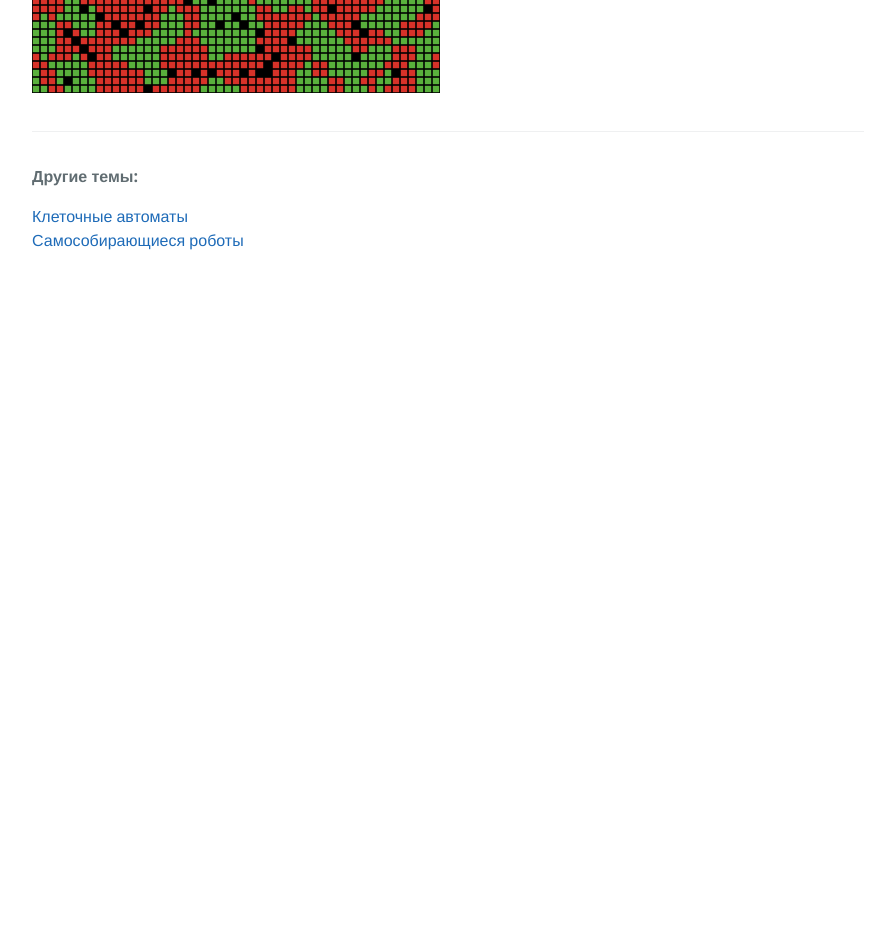
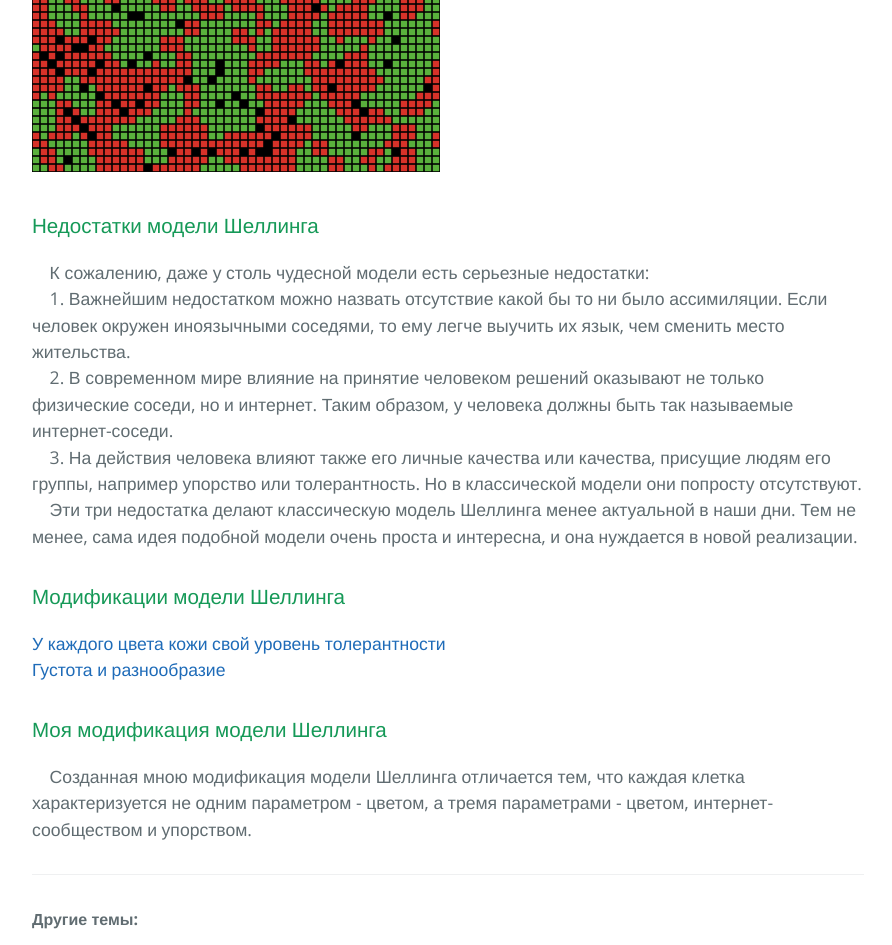
Before and after one commit to Dewdis/me, a plain HTML site: page index.html in a window 1280 px wide. Shown: the part 1066-2011 px from the top of the page, without its empty margins (192-1084 px from the left). Before the commit the page ends 1366 px from the top, so only its background shows below. Drawn offline with nearby package versions, Linux system fonts and the light colour scheme.

Commit message:
много текст

```diff
--- a/index.html
+++ b/index.html
@@ -19,10 +19,10 @@
 
     <section class="main-content">
 
-    <h3><a id="Что-такое-модель-Шеллинга" class="anchor" aria-hidden="true"><span class="octicon octicon-link"></span></a>Что такое модель Шеллинга?</h3>
+    <h3><a class="anchor" aria-hidden="true"><span class="octicon octicon-link"></span></a>Что такое модель Шеллинга?</h3>
     <p>
       &emsp;Модель Шеллинга - это известная модель, описывающая процесс сегрегации.
-      Была придумана американским экономистом Томасом Шеллингом в 1960-х годах.
+      Была придумана американским экономистом Томасом Шеллингом в 1970-х годах.
       В то время в США было распространено такое явление, как гетто.
       Шеллинг наблюдал за этим процессом, и в результате пришел к выводу,
       что "черные" районы образуются не из-за поголовной вражды людей разного цвета кожи,
@@ -37,9 +37,53 @@
       к числу всех соседей меньше некоторого порога, то агент
       переезжает на любую пустую клетку. В результате действия таких
       простых правил образуется тотальная сегрегация.
+      <br>
+      &emsp;В силу того, что вопросы цвета кожи утрачивают свою
+      былую актуальность, модель все чаще используется не для
+      описания поведения людей разного цвета кожи, а для
+      описания поведения представителей разных конфессий, языков,
+      увлечений и т.д.
       <p>
       <img src="images/head.png">
     </p>
+
+    <h3><a class="anchor" aria-hidden="true"><span class="octicon octicon-link"></span></a>Недостатки модели Шеллинга</h3>
+    <p>
+      &emsp;К сожалению, даже у столь чудесной модели есть
+      серьезные недостатки:
+      <br>
+      &emsp;1. Важнейшим недостатком можно назвать отсутствие какой
+      бы то ни было ассимиляции. Если человек окружен иноязычными
+      соседями, то ему легче выучить их язык, чем сменить место
+      жительства.
+      <br>
+      &emsp;2. В современном мире влияние на принятие человеком
+      решений оказывают не только физические соседи, но и интернет.
+      Таким образом, у человека должны быть так называемые интернет-соседи.
+      <br>
+      &emsp;3. На действия человека влияют также его личные качества или
+      качества, присущие людям его группы, например упорство или толерантность. Но в классической модели они
+      попросту отсутствуют.
+      <br>
+      &emsp;Эти три недостатка делают классическую модель Шеллинга менее
+      актуальной в наши дни. Тем не менее, сама идея подобной модели
+      очень проста и интересна, и она нуждается в новой реализации.
+    </p>
+
+    <h3><a class="anchor" aria-hidden="true"><span class="octicon octicon-link"></span></a>Модификации модели Шеллинга</h3>
+    <p>
+    </p>
+    <a href="http://faculty.ucr.edu/~hanneman/spatial/schelling/schelling.html">У каждого цвета кожи свой уровень толерантности</a><br>
+    <a href="http://cseweb.ucsd.edu/~atsiatas/density.pdf">Густота и разнообразие</a>
+    <p>
+
+    <h3><a class="anchor" aria-hidden="true"><span class="octicon octicon-link"></span></a>Моя модификация модели Шеллинга</h3>
+    <p>
+    </p>
+    &emsp;Созданная мною модификация модели Шеллинга отличается тем,
+    что каждая клетка характеризуется не одним параметром - цветом,
+    а тремя параметрами - цветом, интернет-сообществом и упорством.
+    <p>
 
     <footer class="site-footer">
       <span class="site-footer-owner">
```
